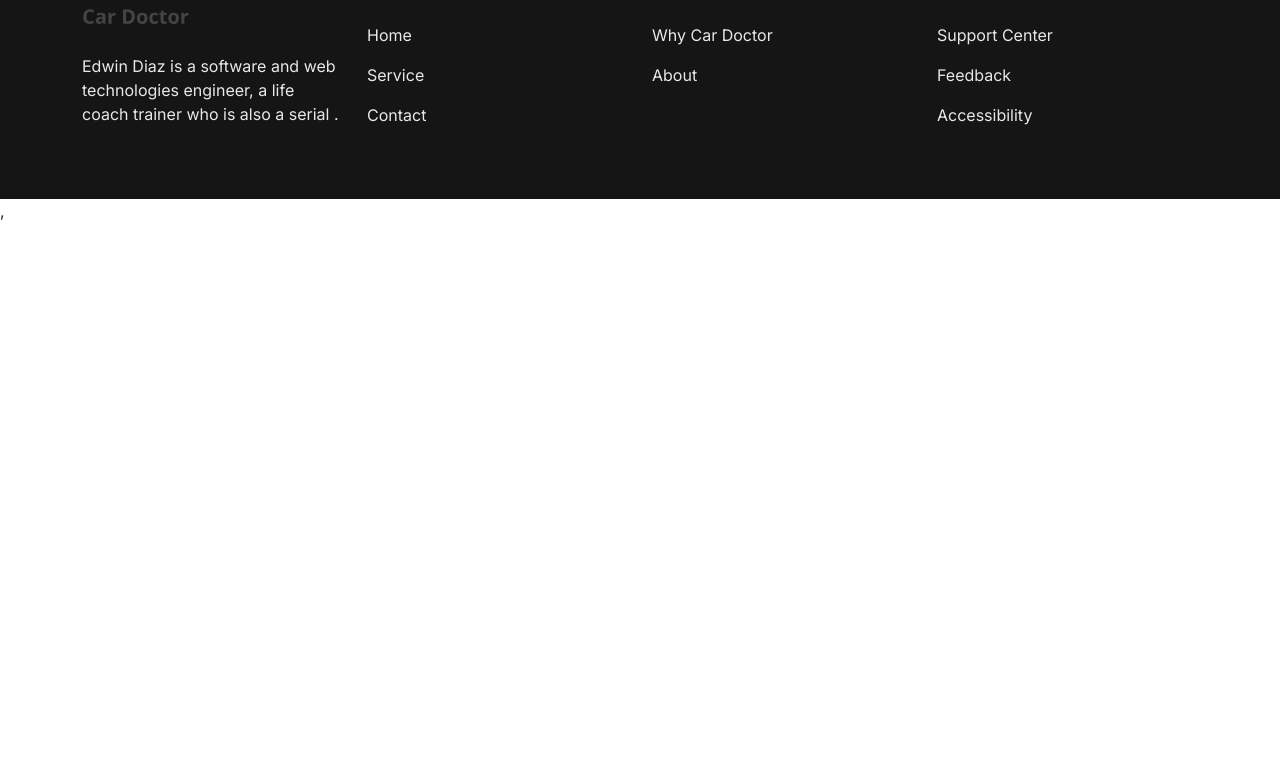
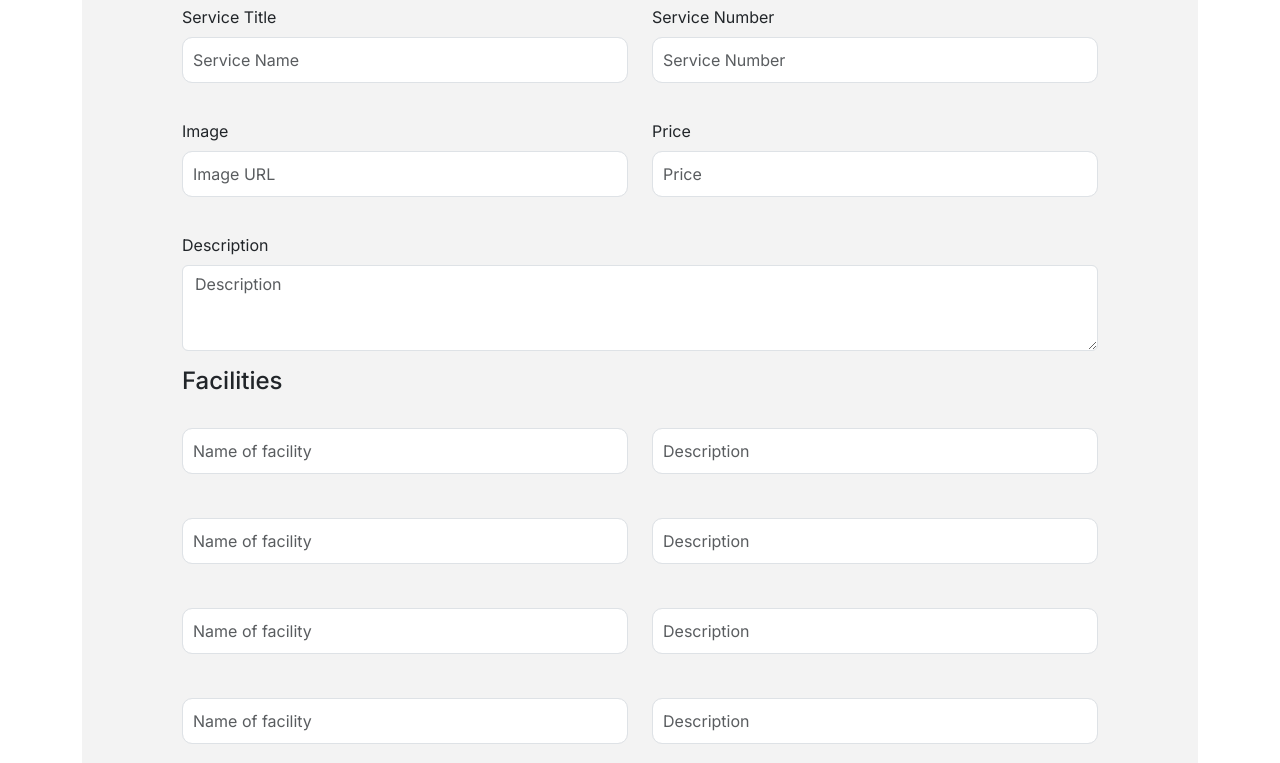
Before and after one commit to code-with-omar/car-doctor-client, a React (Vite) app: page /addServices in a window 1280 px wide. Shown: the part 714-1477 px from the top of the page. Before the commit the page ends 937 px from the top, so only its background shows below. Built offline with nearby package versions, Linux system fonts and the light colour scheme; no server answers.

Commit message:
Create Addservices page without functionlitiy

```diff
--- /dev/null
+++ b/src/Pages/AddServices/AddServices.jsx
@@ -0,0 +1,97 @@
+import { Col, Container, Form, Row } from 'react-bootstrap';
+import './addServices.css'
+const AddServices = () => {
+    return (
+        <Container>
+            <div className='checkout-banner-wrap'>
+                <div className='checkout-banner'>
+                    <h2 className='checkout-header fs-45 fw-500 font-white'>Service Details</h2>
+                </div>
+            </div>
+            <Form className='bg-dark-07 checkout-form' >
+                <h2 className=' fs-35 fw-700 font-orange text-center mb-5'></h2>
+                <Row className="mb-3">
+                    <Form.Group as={Col} controlId="formGridName">
+                        <Form.Label>Service Title</Form.Label>
+                        <Form.Control type="text" name="name" placeholder="Service Name" required />
+                    </Form.Group>
+
+                    <Form.Group as={Col} controlId="formGridDate">
+                        <Form.Label>Service Number</Form.Label>
+                        <Form.Control type="number" name="serviceName" placeholder="Service Number" required />
+                    </Form.Group>
+                </Row>
+                <Row className="mb-3">
+                    <Form.Group as={Col} controlId="formGridName">
+                        <Form.Label>Image</Form.Label>
+                        <Form.Control type="email" name="email" placeholder="Image URL" required />
+                    </Form.Group>
+
+                    <Form.Group as={Col} controlId="formGridDate">
+                        <Form.Label>Price</Form.Label>
+                        <Form.Control type="text" name="price" placeholder='Price' />
+                    </Form.Group>
+                </Row>
+                <Row className="mb-3">
+                    <Form.Group as={Col} controlId="formGridName">
+                        <Form.Label>Description</Form.Label>
+                        <Form.Control as="textarea" rows={3} name="description" placeholder='Description' />
+
+                    </Form.Group>
+                </Row>
+                <Row className="">
+                    <h4>Facilities</h4>
+                    <Form.Group as={Col} controlId="formGridName">
+                        <Form.Label></Form.Label>
+                        <Form.Control type="text" name="nameOfFacility" placeholder="Name of facility" required />
+                    </Form.Group>
+
+                    <Form.Group as={Col} controlId="formGridDate">
+                        <Form.Label></Form.Label>
+                        <Form.Control type="text" name="facilityDescription" placeholder='Description' />
+                    </Form.Group>
+                </Row>
+                <Row className="">
+                    <Form.Group as={Col} controlId="formGridName">
+                        <Form.Label></Form.Label>
+                        <Form.Control type="text" name="nameOfFacility" placeholder="Name of facility" required />
+                    </Form.Group>
+
+                    <Form.Group as={Col} controlId="formGridDate">
+                        <Form.Label></Form.Label>
+                        <Form.Control type="text" name="facilityDescription" placeholder='Description' />
+                    </Form.Group>
+                </Row>
+                <Row className="">
+                    <Form.Group as={Col} controlId="formGridName">
+                        <Form.Label></Form.Label>
+                        <Form.Control type="text" name="nameOfFacility" placeholder="Name of facility" required />
+                    </Form.Group>
+
+                    <Form.Group as={Col} controlId="formGridDate">
+                        <Form.Label></Form.Label>
+                        <Form.Control type="text" name="facilityDescription" placeholder='Description' />
+                    </Form.Group>
+                </Row>
+                <Row className="">
+                    <Form.Group as={Col} controlId="formGridName">
+                        <Form.Label></Form.Label>
+                        <Form.Control type="text" name="nameOfFacility" placeholder="Name of facility" required />
+                    </Form.Group>
+
+                    <Form.Group as={Col} controlId="formGridDate">
+                        <Form.Label></Form.Label>
+                        <Form.Control type="text" name="facilityDescription" placeholder='Description' />
+                    </Form.Group>
+                </Row>
+                <Row>
+                    <Form.Group className=''>
+                        <Form.Control type="submit" value="Submit" className='fs-20 fw-600 line-height-30 font-white check-submit-btn' />
+                    </Form.Group>
+                </Row>
+            </Form>
+        </Container>
+    );
+};
+
+export default AddServices;
--- a/src/Routes/Routes.jsx
+++ b/src/Routes/Routes.jsx
@@ -7,6 +7,7 @@ import SignIn from "../Pages/SignIn/SignIn";
 import CheckOut from "../Pages/CheckOut/CheckOut";
 import ServiceDetails from "../Pages/ServiceDetails/ServiceDetails";
 import NotFound from "../Pages/NotFound/NotFound";
+import AddServices from "../Pages/AddServices/AddServices";
 
 
 const router = createBrowserRouter([
@@ -37,6 +38,10 @@ const router = createBrowserRouter([
                 loader:({params})=>fetch(`http://localhost:5000/service/${params.id}`)
             }
             ,{
+                path:'/addServices',
+                element:<AddServices></AddServices>
+            }
+            ,{
                 path:'*',
                 element:<NotFound></NotFound>
             }
```
Also changed, not shown: src/Pages/AddServices/addServices.css (added).
